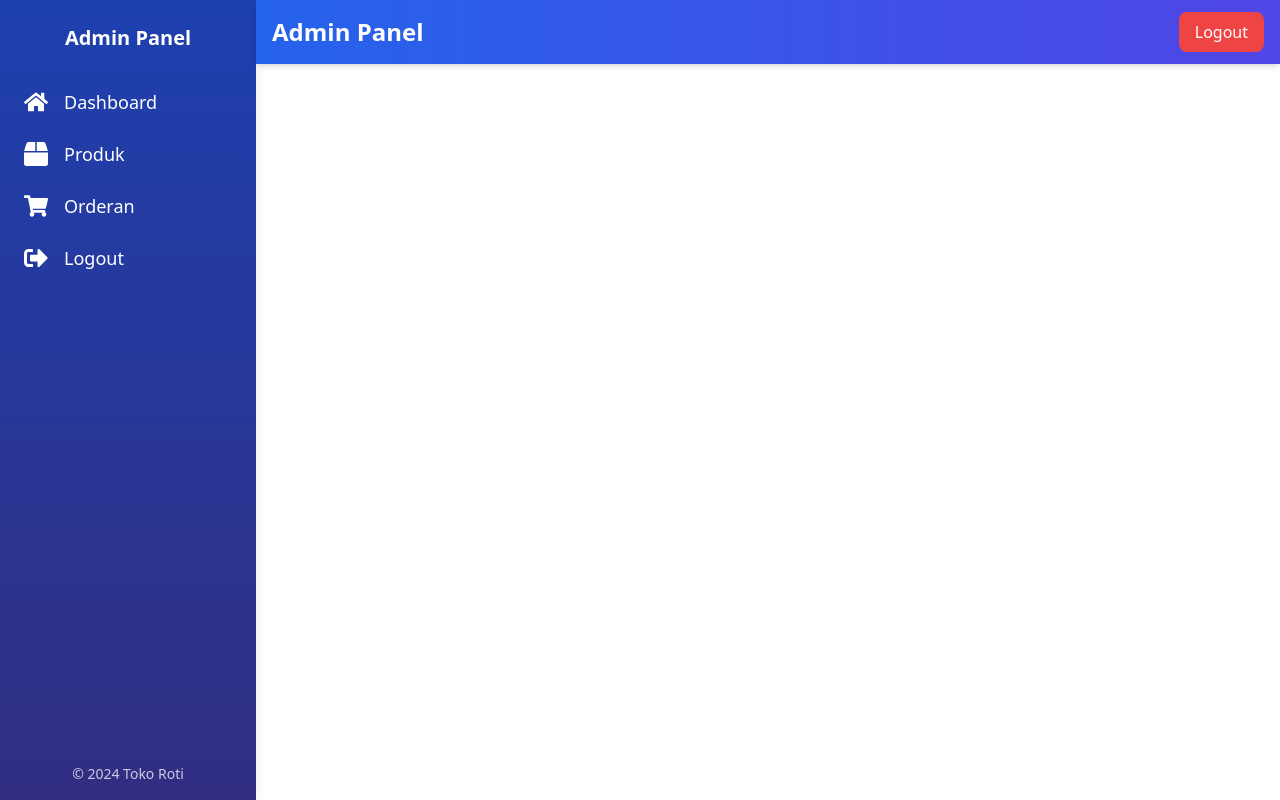
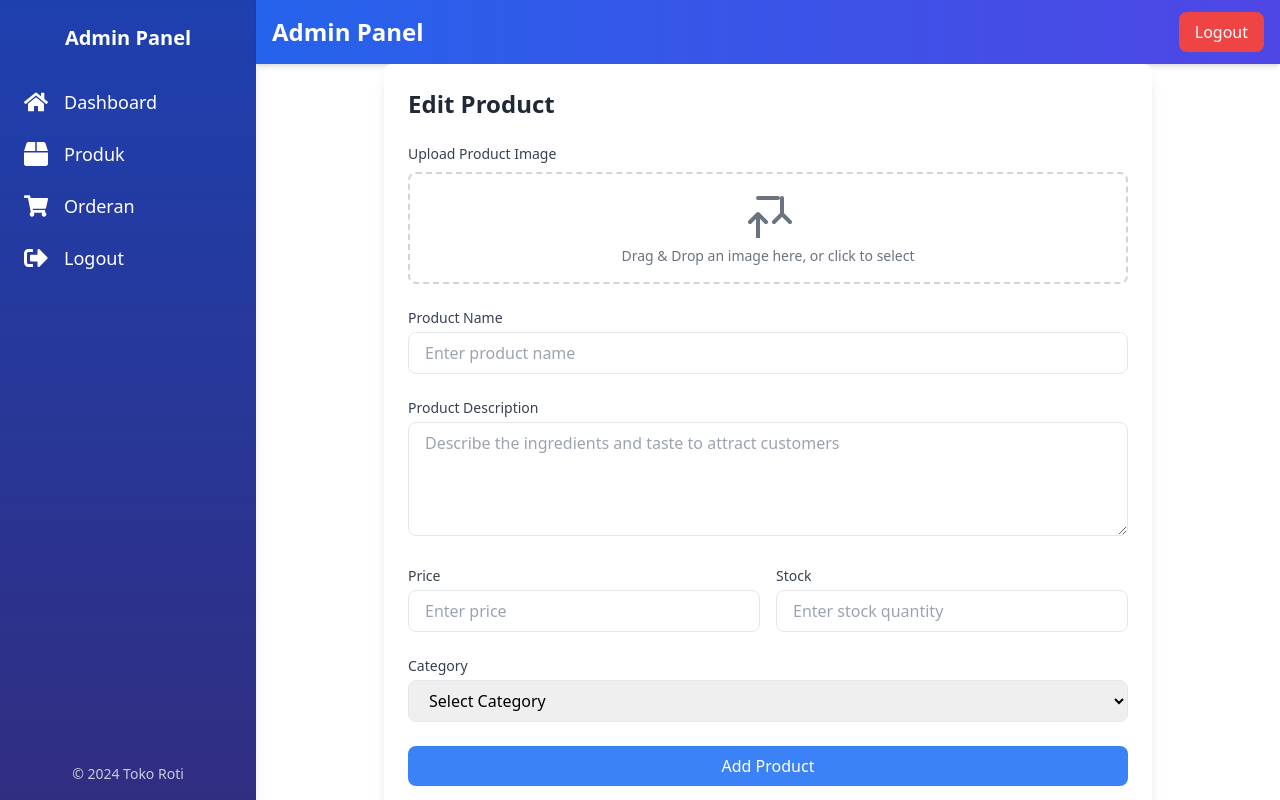
Before and after one commit to Muhamad-naufal/project_website_toko_roti_frontend, a React (Vite) app in the folder admin/: page /edit-product in a window 1280 px wide. Built offline with nearby package versions, Linux system fonts and the light colour scheme.

Commit message:
update full frontend admin

```diff
--- a/admin/src/App.tsx
+++ b/admin/src/App.tsx
@@ -13,6 +13,7 @@ import Produk from "./pages/Produk";
 import Orderan from "./pages/Orderan";
 import Login from "./pages/Login";
 import AddProduct from "./pages/AddProduct";
+import EditProduct from "./pages/EditProduct";
 
 export default function App() {
   const [isSidebarOpen, setIsSidebarOpen] = useState(true);
@@ -97,6 +98,7 @@ function RoutesContainer() {
       <Route path="/produk" element={<Produk />} />
       <Route path="/orderan" element={<Orderan />} />
       <Route path="/add-product" element={<AddProduct />} />
+      <Route path="/edit-product/" element={<EditProduct />} />
     </Routes>
   );
 }
--- /dev/null
+++ b/admin/src/pages/EditProduct.tsx
@@ -0,0 +1,173 @@
+import { useState } from "react";
+import { motion } from "framer-motion";
+
+const EditProduct = () => {
+  const [image, setImage] = useState<File | null>(null);
+  const [preview, setPreview] = useState<string | null>(null);
+  const categories = ["Bread", "Cake", "Pastry", "Cookies"]; // Example categories
+
+  const handleImageUpload = (file: File) => {
+    if (file) {
+      setImage(file);
+      const reader = new FileReader();
+      reader.onload = () => setPreview(reader.result as string);
+      reader.readAsDataURL(file);
+    }
+  };
+
+  const handleDragOver = (e: React.DragEvent<HTMLDivElement>) => {
+    e.preventDefault();
+    e.dataTransfer.dropEffect = "copy"; // Indicate a copy action
+  };
+
+  const handleDrop = (e: React.DragEvent<HTMLDivElement>) => {
+    e.preventDefault();
+    const file = e.dataTransfer.files[0]; // Get the first file dropped
+    if (file) handleImageUpload(file);
+  };
+
+  const handleFileInput = (e: React.ChangeEvent<HTMLInputElement>) => {
+    const file = e.target.files?.[0];
+    if (file) handleImageUpload(file);
+  };
+
+  return (
+    <motion.div
+      className="max-w-3xl mx-auto p-6 bg-white shadow-lg rounded-lg"
+      initial={{ opacity: 0, y: 50 }}
+      animate={{ opacity: 1, y: 0 }}
+      transition={{ duration: 0.5 }}
+    >
+      <h2 className="text-2xl font-bold mb-6 text-gray-800">Edit Product</h2>
+      <form className="space-y-6">
+        {/* Image Upload */}
+        <div>
+          <label className="block text-sm font-medium text-gray-700 mb-2">
+            Upload Product Image
+          </label>
+          <div
+            className="relative border-2 border-dashed border-gray-300 rounded-lg p-4 hover:border-blue-400 transition-colors"
+            onDragOver={handleDragOver}
+            onDrop={handleDrop}
+          >
+            <input
+              type="file"
+              accept="image/*"
+              onChange={handleFileInput}
+              className="absolute inset-0 opacity-0 cursor-pointer"
+            />
+            {!preview ? (
+              <div className="flex flex-col items-center justify-center space-y-2 text-gray-500">
+                <svg
+                  xmlns="http://www.w3.org/2000/svg"
+                  className="h-12 w-12"
+                  fill="none"
+                  viewBox="0 0 24 24"
+                  stroke="currentColor"
+                  strokeWidth="2"
+                >
+                  <path
+                    strokeLinecap="round"
+                    strokeLinejoin="round"
+                    d="M3 16l4-4m0 0l4 4m-4-4v12m12-12l4 4m-4-4l-4 4m4-4V4M7 4h10"
+                  />
+                </svg>
+                <p className="text-sm text-center">
+                  Drag & Drop an image here, or click to select
+                </p>
+              </div>
+            ) : (
+              <motion.div
+                className="w-full h-48 flex justify-center items-center bg-gray-100 rounded-lg overflow-hidden shadow-inner"
+                initial={{ scale: 0.9, opacity: 0 }}
+                animate={{ scale: 1, opacity: 1 }}
+                transition={{ duration: 0.4 }}
+              >
+                <img
+                  src={preview}
+                  alt="Preview"
+                  className="object-cover w-full h-full"
+                />
+              </motion.div>
+            )}
+          </div>
+        </div>
+
+        {/* Product Name */}
+        <div>
+          <label className="block text-sm font-medium text-gray-700 mb-1">
+            Product Name
+          </label>
+          <input
+            type="text"
+            placeholder="Enter product name"
+            className="w-full px-4 py-2 border rounded-lg focus:outline-none focus:ring focus:ring-blue-300"
+          />
+        </div>
+
+        {/* Product Description */}
+        <div>
+          <label className="block text-sm font-medium text-gray-700 mb-1">
+            Product Description
+          </label>
+          <textarea
+            placeholder="Describe the ingredients and taste to attract customers"
+            rows={4}
+            className="w-full px-4 py-2 border rounded-lg focus:outline-none focus:ring focus:ring-blue-300"
+          ></textarea>
+        </div>
+
+        {/* Product Price and Stock */}
+        <div className="flex space-x-4">
+          <div className="flex-1">
+            <label className="block text-sm font-medium text-gray-700 mb-1">
+              Price
+            </label>
+            <input
+              type="number"
+              placeholder="Enter price"
+              className="w-full px-4 py-2 border rounded-lg focus:outline-none focus:ring focus:ring-blue-300"
+            />
+          </div>
+          <div className="flex-1">
+            <label className="block text-sm font-medium text-gray-700 mb-1">
+              Stock
+            </label>
+            <input
+              type="number"
+              placeholder="Enter stock quantity"
+              className="w-full px-4 py-2 border rounded-lg focus:outline-none focus:ring focus:ring-blue-300"
+            />
+          </div>
+        </div>
+
+        {/* Category */}
+        <div>
+          <label className="block text-sm font-medium text-gray-700 mb-1">
+            Category
+          </label>
+          <select className="w-full px-4 py-2 border rounded-lg focus:outline-none focus:ring focus:ring-blue-300">
+            <option value="">Select Category</option>
+            {categories.map((category, index) => (
+              <option key={index} value={category}>
+                {category}
+              </option>
+            ))}
+          </select>
+        </div>
+
+        {/* Submit Button */}
+        <div>
+          <button
+            type="submit"
+            className="w-full bg-blue-500 text-white px-4 py-2 rounded-lg hover:bg-blue-600 focus:outline-none focus:ring focus:ring-blue-300"
+          >
+            Add Product
+          </button>
+        </div>
+      </form>
+    </motion.div>
+  );
+};
+
+export default EditProduct;
--- a/admin/src/pages/Produk.tsx
+++ b/admin/src/pages/Produk.tsx
@@ -98,7 +98,9 @@ const Produk = () => {
                       animate={{ scale: 1 }}
                       transition={{ duration: 0.3 }}
                     >
-                      <FaPen />
+                      <a href="/edit-product">
+                        <FaPen />
+                      </a>
                     </motion.button>
                     <motion.button
                       className="text-red-600 hover:text-red-700"
```
